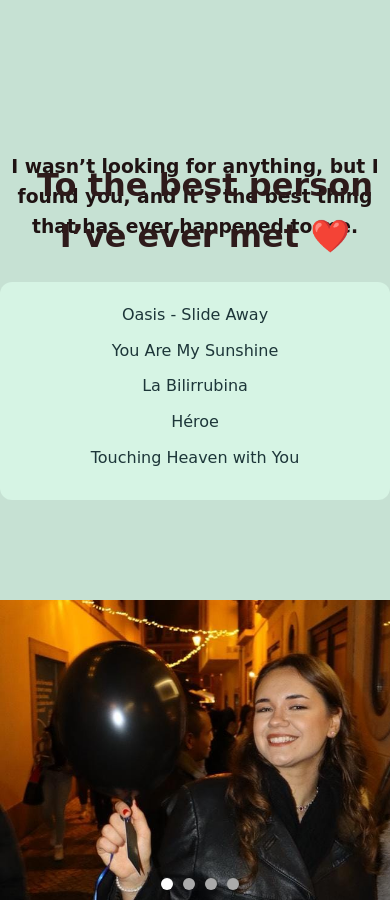
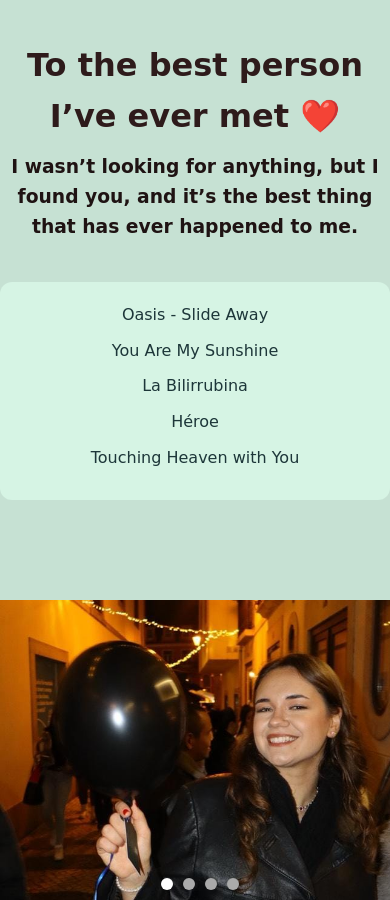
Before and after one commit to Moncayo1329/love, a plain HTML site: page index.html in a window 390 px wide. Shown: the top 900 px of the page. Drawn offline with Linux system fonts and the light colour scheme.

Commit message:
fixing small problems

```diff
--- a/styles.css
+++ b/styles.css
@@ -170,12 +170,6 @@ color: rgb(114, 17, 17);
     padding: 10px;
     margin: 20px;
   }
-  h1{
-
-position: relative;
-top: 120px;
-left: 10px;
-  }
 }
 
 
```
